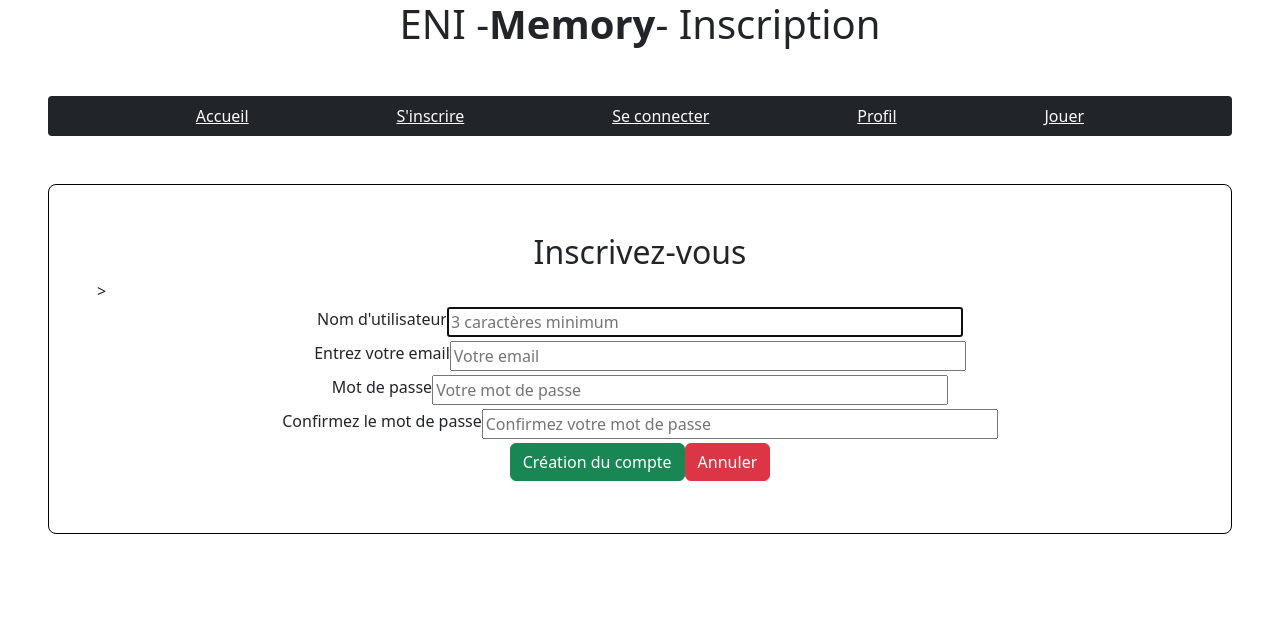
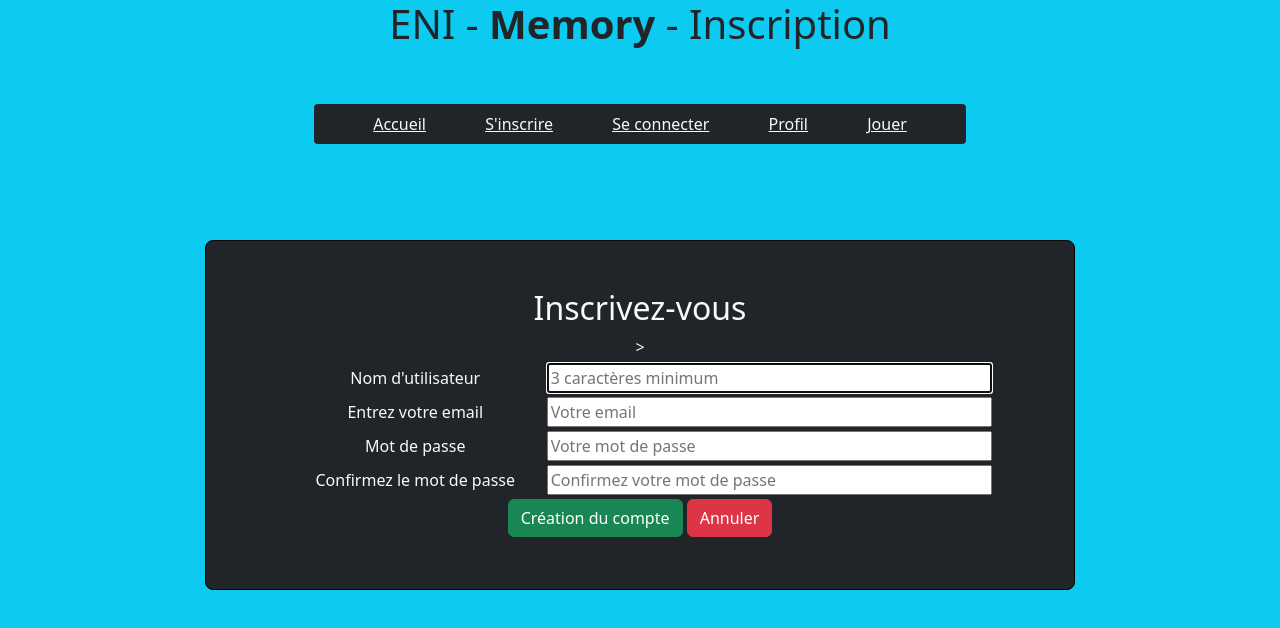
Before and after one commit to BorisPautonnier/eni-memory-boris, a plain HTML site: page inscription.html in a window 1280 px wide. Drawn offline with nearby package versions, Linux system fonts and the light colour scheme.

Commit message:
ajout de classes bootstrap

```diff
--- a/inscription.html
+++ b/inscription.html
@@ -6,35 +6,35 @@
     <link href="https://cdn.jsdelivr.net/npm/bootstrap@5.3.9/dist/css/bootstrap.min.css" rel="stylesheet" integrity="sha384-yEPZ7jP9S0QKiUQ0m3jjsO4ProIW7wvR9gXkI7JOGa2XVsw53Yke2bsdkBbjmmiX" crossorigin="anonymous">
     <title>ENI - Memory</title>
 </head>
-<body>
-    <h1 class="d-flex justify-content-center">ENI - <strong>Memory</strong> - Inscription</h1>
-    <nav class="navbar bg-dark d-flex justify-content-evenly rounded-1 m-1 m-md-5">
+<body class="row justify-content-center bg-info">
+    <h1 class="container text-center">ENI - <strong>Memory</strong> - Inscription</h1>
+    <nav class="navbar bg-dark d-flex justify-content-evenly rounded-1 m-1 m-lg-5 col-11 col-lg-6">
         <a href="index.html" class="link-light">Accueil</a>
         <a href="inscription.html" class="link-light">S'inscrire</a>
         <a href="connexion.html" class="link-light">Se connecter</a>
         <a href="profil.html" class="link-light">Profil</a>
         <a href="jeu.html" class="link-light">Jouer</a>
     </nav>
-    <section class="border border-black rounded-3 m-1 m-md-5 p-1 p-md-5 d-flex-column">
-        <h2 class="d-flex justify-content-center">Inscrivez-vous</h2>>
+    <section class="border border-black bg-dark text-light rounded-3 m-1 m-lg-5 p-1 p-lg-5 container text-center col-11 col-lg-8">
+        <h2>Inscrivez-vous</h2>>
         <form class="d-flex-column" action="" method="get">
-            <div class="d-flex justify-content-center m-1">
-                <label for="nom">Nom d'utilisateur</label>
-                <input type="text" id="nom" name="nom" autofocus placeholder="3 caractères minimum" required pattern="{3,}" title="Saisissez votre pseudo" size=50>
+            <div class="m-1">
+                <label for="nom" class="col-4">Nom d'utilisateur</label>
+                <input class="col-7" type="text" id="nom" name="nom" autofocus placeholder="3 caractères minimum" required pattern="{3,}" title="Saisissez votre pseudo" size=50>
             </div>
-            <div class="d-flex justify-content-center m-1">
-                <label for="email">Entrez votre email</label>
-                <input type="email" id="email" name="email" placeholder="Votre email" required title="Saisissez votre email" size=50>
+            <div class="m-1">
+                <label for="email" class="col-4">Entrez votre email</label>
+                <input class="col-7" type="email" id="email" name="email" placeholder="Votre email" required title="Saisissez votre email" size=50>
             </div>
-            <div class="d-flex justify-content-center m-1">
-                <label for="password">Mot de passe</label>
-                <input type="password" id="password" name="password" placeholder="Votre mot de passe"required title="Saisissez votre mot de passe" size=50>
+            <div class="m-1">
+                <label for="password" class="col-4">Mot de passe</label>
+                <input class="col-7" type="password" id="password" name="password" placeholder="Votre mot de passe"required title="Saisissez votre mot de passe" size=50>
             </div>
-            <div class="d-flex justify-content-center m-1">
-                <label for="password_confirm">Confirmez le mot de passe</label>
-                <input type="password" id="password_confirm" name="password_confirm" placeholder="Confirmez votre mot de passe" required title="Saisissez votre mot de passe" size=50>
+            <div class="m-1">
+                <label for="password_confirm" class="col-4">Confirmez le mot de passe</label>
+                <input class="col-7" type="password" id="password_confirm" name="password_confirm" placeholder="Confirmez votre mot de passe" required title="Saisissez votre mot de passe" size=50>
             </div>
-            <div class="d-flex justify-content-center m-1">
+            <div class="m-1">
                 <button class="btn btn-success" type="submit">Création du compte</button>
                 <button class="btn btn-danger" type="reset">Annuler</button>
             </div>
```
Also changed, not shown: connexion.html (+4 -4 lines), index.html (+17 -17 lines), jeu.html (+5 -5 lines), profil.html (+4 -4 lines).
